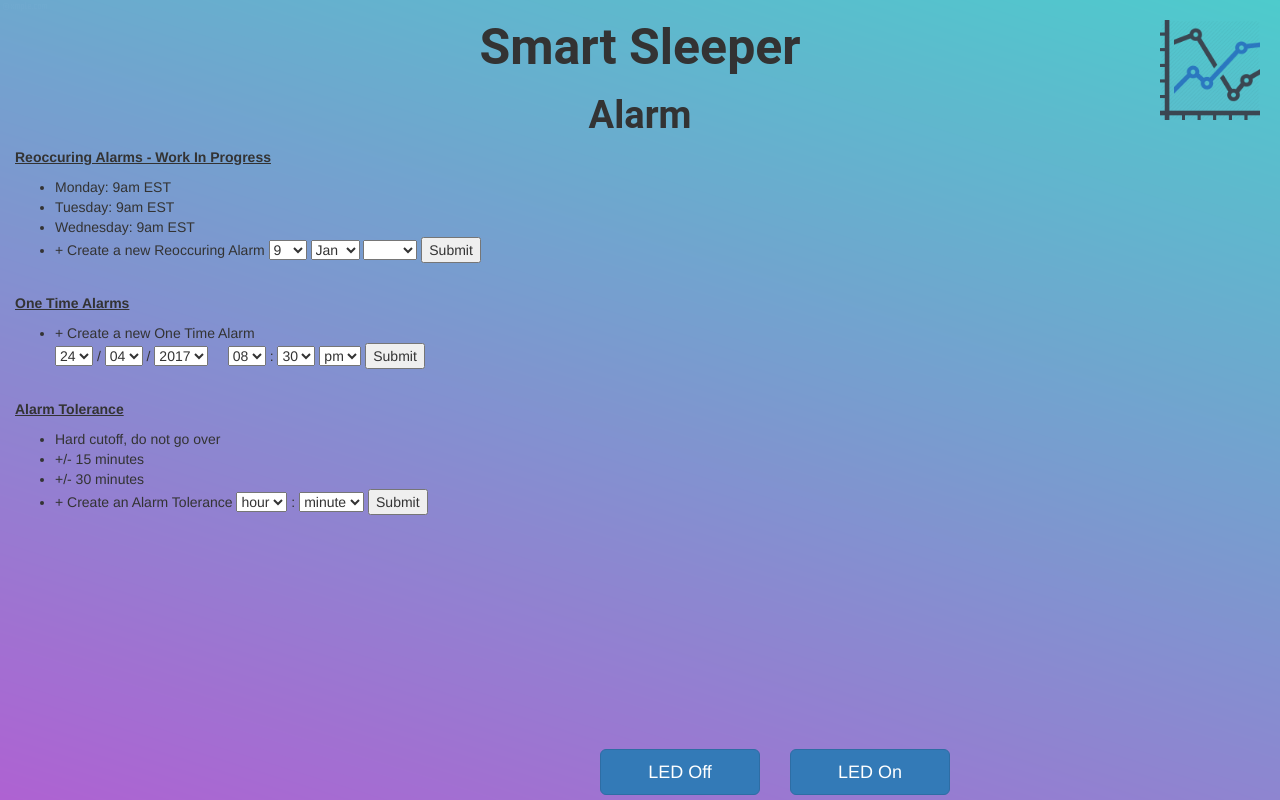
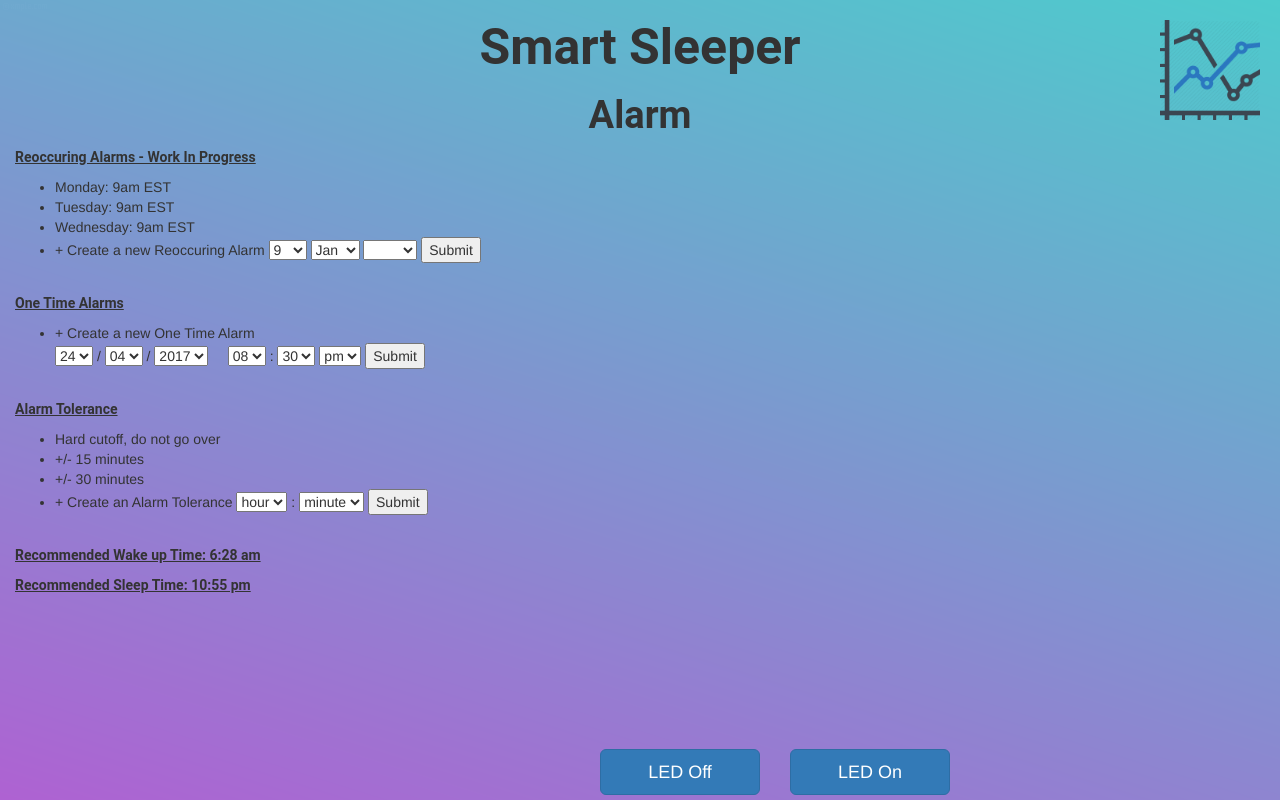
Before and after one commit to Pglinsman/SmartSleeper, a Django app: page /alarm in a window 1280 px wide. Run offline with Django 3.2, Linux system fonts and the light colour scheme; data that the repository does not hold is empty; parts of the project's set-up code (start-up, migrations or seed data) failed here and were passed over; some libraries are stand-ins or nearby versions.

Commit message:
Added sleep/wakeup time

```diff
--- a/SmartSleeperApp/static/css/simple-css.css
+++ b/SmartSleeperApp/static/css/simple-css.css
@@ -1,5 +1,5 @@
 h1 {
-	font-family: 'Roboto', sans-serif;
+  font-family: 'Roboto', sans-serif;
   font-size: 50px;
   font-weight: bold;
 }
@@ -8,6 +8,10 @@
   font-family: 'Roboto', sans-serif;
   font-size: 38px;
   font-weight: bold;
+}
+
+p {
+	font-family: 'Roboto', sans-serif;
 }
 
 .img-circle {
--- a/SmartSleeperApp/templates/SmartSleeperApp/alarm.html
+++ b/SmartSleeperApp/templates/SmartSleeperApp/alarm.html
@@ -137,6 +137,9 @@
                         </br>
 
 
+                        <p><b><u>Recommended Wake up Time: {{wakeup}}</u></b></p>
+                        <p><b><u>Recommended Sleep Time: {{sleep}}</u></b></p>
+
                     </div>
                 </div>
             </div>
--- a/SmartSleeperApp/views.py
+++ b/SmartSleeperApp/views.py
@@ -91,7 +91,9 @@
     print(alarm.id)
 
   alarmpair = zip(alarms, ids)
-  context = {'alarms':alarmpair, 'errors':errors}
+  wakeup = "6:28 am"
+  sleep = "10:55 pm"
+  context = {'alarms':alarmpair, 'errors':errors, 'wakeup':wakeup, 'sleep':sleep}
   return render(request, 'SmartSleeperApp/alarm.html', context)
 
 
```
